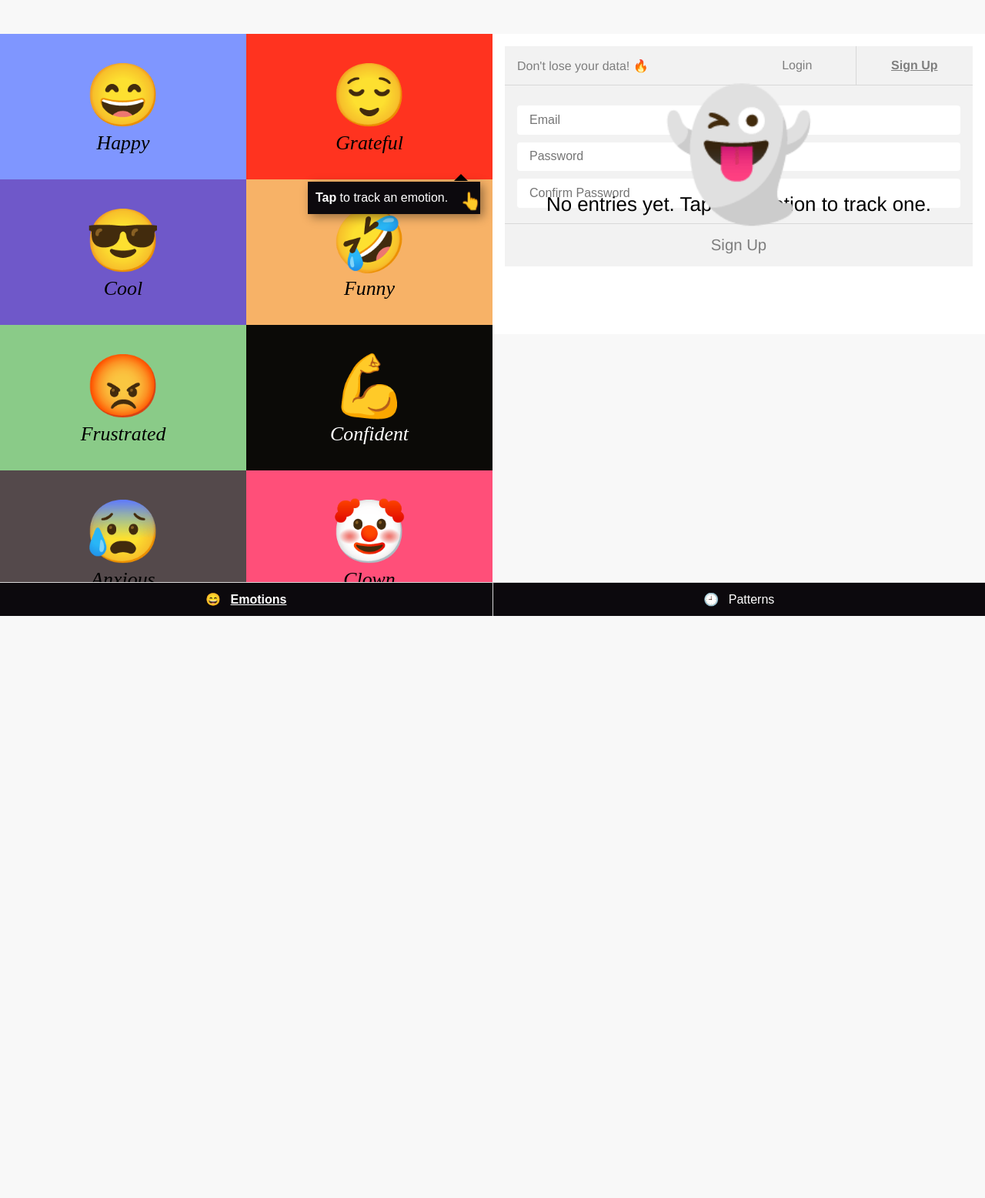
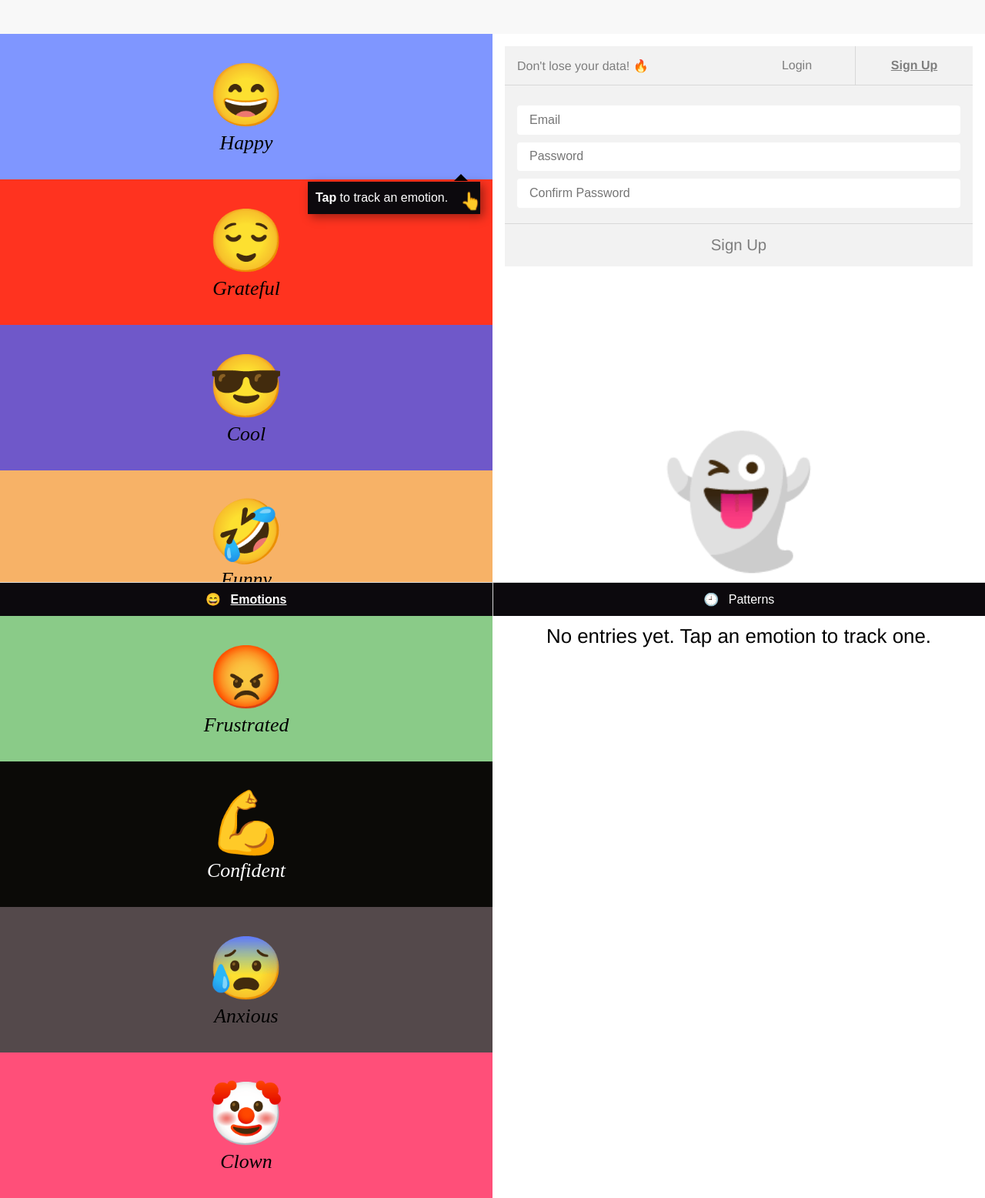
Before and after one commit to derickruiz/Emojional-Life, a PHP site: page /index.html in a window 1280 px wide. Shown: the whole page at 77% size. Before the commit the page ends 800 px from the top, so only its background shows below. Run offline with PHP 8.4, Linux system fonts and the light colour scheme; style sheets or scripts are compiled from the project's sources; some libraries are stand-ins or nearby versions.

Commit message:
Changing the emotions to be flexbox instead of CSS Grid so I'm not dealing with as many cross-browser issues. Also putting in the empty message if the user has previous day entries but none yet today.

```diff
--- a/assets/js/app.js
+++ b/assets/js/app.js
@@ -11,7 +11,9 @@ const App = new Vue({
     isLoggedIn: false,
     isShowingAllEntries: false,
 
-    hasEntries: false, /* Nope no entries. Used for showing the empty state in the entries screen. */
+    /* Whether the user has any entries at all (any days). Used for showing the empty state in the entries screen. */
+    hasEntries: false,
+    hasTodayEntries: false, /* Whether the user has any entries today. */
 
     /*
      * @description: Whether to try and get the geolocation directly when tracking an entry
@@ -114,6 +116,7 @@ const App = new Vue({
       this.entries = entries;
 
       if (this.entries && this.entries.length >= 1) {
+        this.hasTodayEntries = true;
         this.hasEntries = true;
       }
 
--- a/assets/js/components/notification.js
+++ b/assets/js/components/notification.js
@@ -20,6 +20,12 @@ const Notification = {
     method: {
       type: String,
       required: false
+    },
+
+    first: {
+      type: Boolean,
+      required: false,
+      default: false
     }
   },
 
--- a/assets/styles/_components.scss
+++ b/assets/styles/_components.scss
@@ -1,9 +1,5 @@
 // Modules
 .Emotions {
-  display: grid;
-  grid-template-columns: repeat(2, 50vw);
-  grid-template-rows: repeat(4, #{$size});
-
   position: relative;
 }
 
@@ -17,6 +13,8 @@
   -moz-user-select: none;
   -khtml-user-select: none;
   -webkit-user-select: none;
+
+  height: calc( (100vh - #{$navbar-height}) / 4);
 
    /*
      Introduced in IE 10.
--- a/assets/styles/_layout.scss
+++ b/assets/styles/_layout.scss
@@ -81,6 +81,10 @@
     flex: 0 0 90%;
   }
 
+  &.FlexGrid-cell--1of2 {
+    flex: 0 0 50%;
+  }
+
   &.FlexGrid-cell--1of10 {
     flex: 0 0 10%;
   }
@@ -98,3 +102,13 @@
     align-items: center;
   }
 }
+
+@media (min-width: #{$resize-point-1}) {
+
+  .FlexGrid-cell {
+    &.rsp-1-FlexGrid-cell--400 {
+      flex: 0 0 400px;
+    }
+  }
+
+}
--- a/assets/styles/_responsive-components.scss
+++ b/assets/styles/_responsive-components.scss
@@ -1,15 +1,7 @@
-@media (min-width: #{$resize-point-1}) {
+@media (min-width: #{$resize-point-1}) { // At this point I'm just gonna put everything on a single screen.
 
   body {
     background-color: $color-alabaster;
-  }
-
-  // At this point I'm just gonna put everything on a single screen.
-
-  // EMOTIONS TAKE UP one half of the screen
-  .Emotions {
-    position: fixed;
-    grid-template-columns: repeat(2, 25vw);
   }
 
   .Entries > .EmotionNote + .EmotionNote {
@@ -20,6 +12,7 @@
   .Screen {
     margin-top: $navbar-height; // Making up for the navbar being at the top now.
     width: 50vw;
+    min-height: calc(100vh - #{$navbar-height});
   }
 
   .App-container {
```
Also changed, not shown: index.php (+21 -39 lines).
